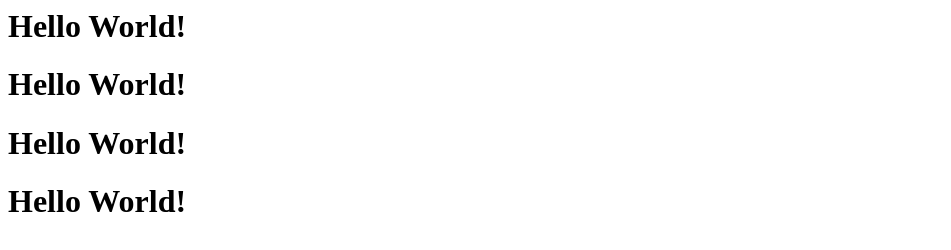
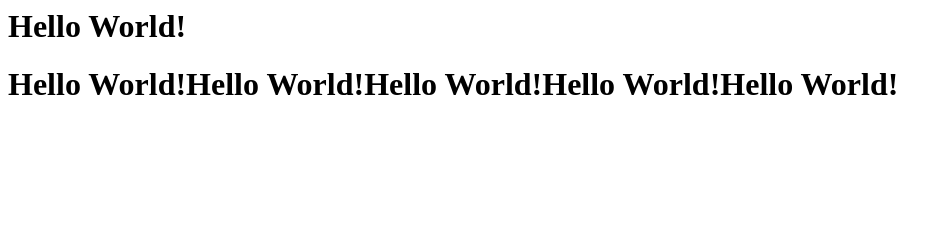
Before and after one commit to Dima-Stolets/site, a plain HTML site: page index.html in a window 1280 px wide. Shown: the whole page, without its empty margins (0-951 px from the left). Drawn offline with Linux system fonts and the light colour scheme.

Commit message:
tret commit

```diff
--- a/index.html
+++ b/index.html
@@ -5,9 +5,6 @@
 	</head>
 	<body>
 		<h1>Hello World!</h1>
-		<h1>Hello World!</h1>
-
-		<h1>Hello World!</h1>
-		<h1>Hello World!</h1>
+		<h1>Hello World!Hello World!Hello World!Hello World!Hello World!</h1>
 	</body>
 </html>
```
